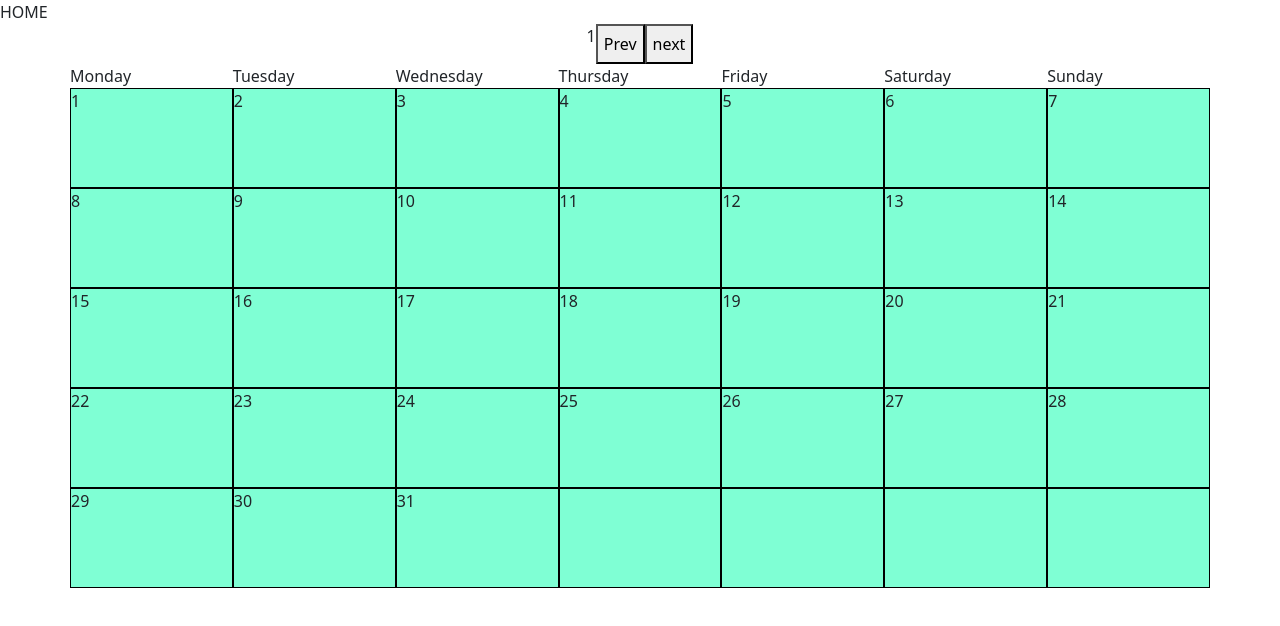
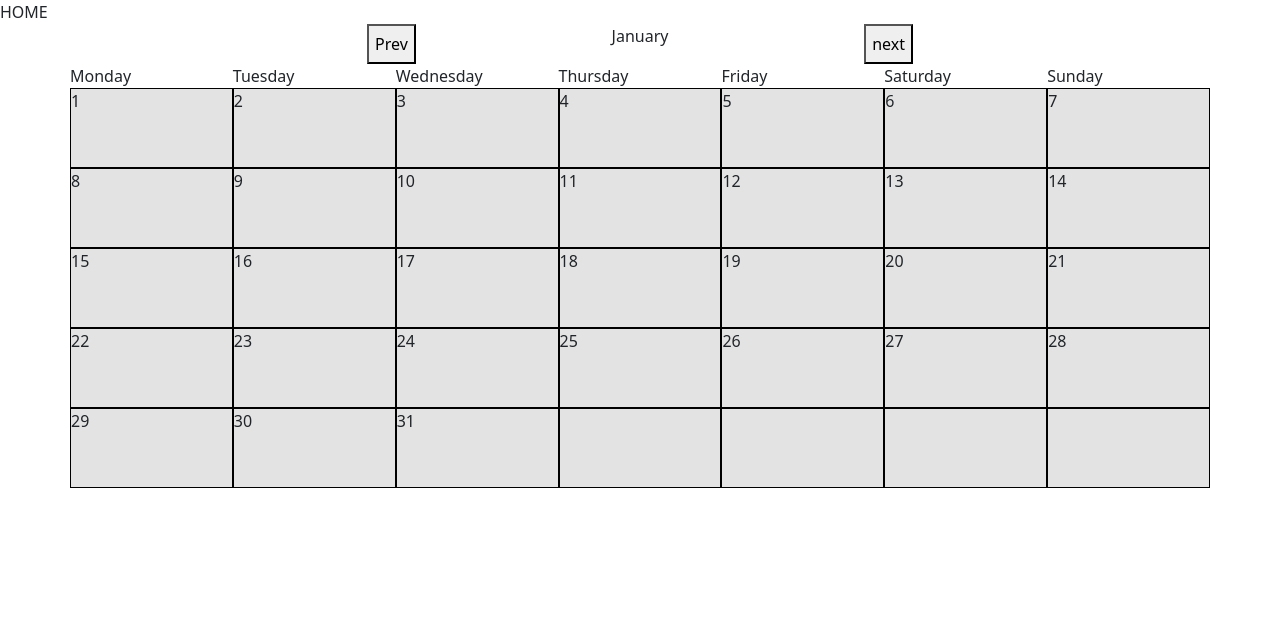
Before and after one commit to JP109/Goal-tracker-calendar, an Angular app in the folder client/: page / in a window 1280 px wide. Shown: the top 626 px of the page. Built offline with nearby package versions, Linux system fonts and the light colour scheme.

Commit message:
Added logic for month names. Styled calendar and modal components.

```diff
--- a/client/src/app/components/calendar/calendar.component.html
+++ b/client/src/app/components/calendar/calendar.component.html
@@ -4,10 +4,10 @@
       </div>
 </ng-container> -->
 <div class="container">
-      <div class="row">
-            <div class="col d-flex justify-content-center">
-                  <p>{{currentMonth + 1}}</p>
+      <div class="row d-flex justify-content-center">
+            <div class="col-6 d-flex justify-content-between">
                   <button (click)="decreaseCurrentMonth()">Prev</button>
+                  <p>{{currentMonthText}}</p>
                   <button (click)="increaseCurrentMonth()">next</button>
             </div>
       </div>
--- a/client/src/app/components/calendar/calendar.component.sass
+++ b/client/src/app/components/calendar/calendar.component.sass
@@ -1,5 +1,7 @@
 .tile-container
       //width: 100px
-      height: 100px
-      background-color: aquamarine
+      height: 80px
+      background-color: #e3e3e3
       border: 1px solid black
+
+      cursor: pointer
--- a/client/src/app/components/calendar/calendar.component.ts
+++ b/client/src/app/components/calendar/calendar.component.ts
@@ -15,6 +15,7 @@ export class CalendarComponent implements OnInit {
   constructor() { }
 
   currentMonth = 0;
+  currentMonthText = '';
   bufferCalendarData:any = [];
   displayCalendarData:any = [
     {weekData: []},
@@ -24,13 +25,33 @@ export class CalendarComponent implements OnInit {
     {weekData: []},
     {weekData: []},
     {weekData: []},
+  ];
+
+  monthList = [
+    'January',
+    'February',
+    'March',
+    'April',
+    'May',
+    'June',
+    'July',
+    'August',
+    'September',
+    'October',
+    'November',
+    'December'
   ]
+
+  displayMonth(){
+    this.currentMonthText = this.monthList[this.currentMonth];
+  }
 
 
   increaseCurrentMonth(){
     this.currentMonth = this.currentMonth + 1;
 
     this.filterDatesByMonth(this.currentMonth);
+    this.displayMonth();
     console.log("CAL DATA", this.bufferCalendarData)
   }
 
@@ -38,6 +59,7 @@ export class CalendarComponent implements OnInit {
     this.currentMonth = this.currentMonth - 1;
 
     this.filterDatesByMonth(this.currentMonth);
+    this.displayMonth();
     console.log("CAL DATA", this.bufferCalendarData)
   }
 
@@ -46,6 +68,8 @@ export class CalendarComponent implements OnInit {
     this.bufferCalendarData = this.calendarData;
 
     this.filterDatesByMonth(this.currentMonth)
+
+    this.displayMonth()
   }
 
   // filterDatesByMonth(currentMonth:any){
@@ -127,10 +151,8 @@ export class CalendarComponent implements OnInit {
     this.modalRef.showModal()
   }
 
-  // ngOnChanges(){
-  //   this.calendarData = this.calendarData.filter((date)=>{
-  //     return date.month===this.currentMonth
-  //   })
-  // }
+  ngOnChanges(){
+
+  }
 
 }
--- a/client/src/app/components/modal/modal.component.html
+++ b/client/src/app/components/modal/modal.component.html
@@ -1,7 +1,22 @@
 <ng-container *ngIf="isOpen">
       <div class="modal-container">
-            <!-- <div class="" *ngFor="let toDo of toDoList">
-                  {{todo.description}}
-            </div> -->
+            <div class="d-flex justify-content-end">
+                  <span class="button-close" (click)="hideModal()">Close</span>
+            </div>
+            <div class="row">
+                  <div class="col-8">
+                        <!-- <div class="" *ngFor="let toDo of toDoList">
+                              {{todo.description}}
+                        </div> -->
+                  </div>
+                  <div class="col-4">
+                        <div class="">
+                              <input type="text">
+                        </div>
+                        <button (click)="addTodo()">Add</button>
+                  </div>
+            </div>
+
+
       </div>
 </ng-container>
--- a/client/src/app/components/modal/modal.component.sass
+++ b/client/src/app/components/modal/modal.component.sass
@@ -9,3 +9,7 @@
       background-color: #ffffff
       border: 1px solid #000000
       border-radius: 10px
+
+      .button
+            &-close
+                  cursor: pointer
--- a/client/src/app/components/modal/modal.component.ts
+++ b/client/src/app/components/modal/modal.component.ts
@@ -23,4 +23,8 @@ export class ModalComponent implements OnInit {
     this.isOpen = false;
   }
 
+  addTodo(){
+
+  }
+
 }
```
